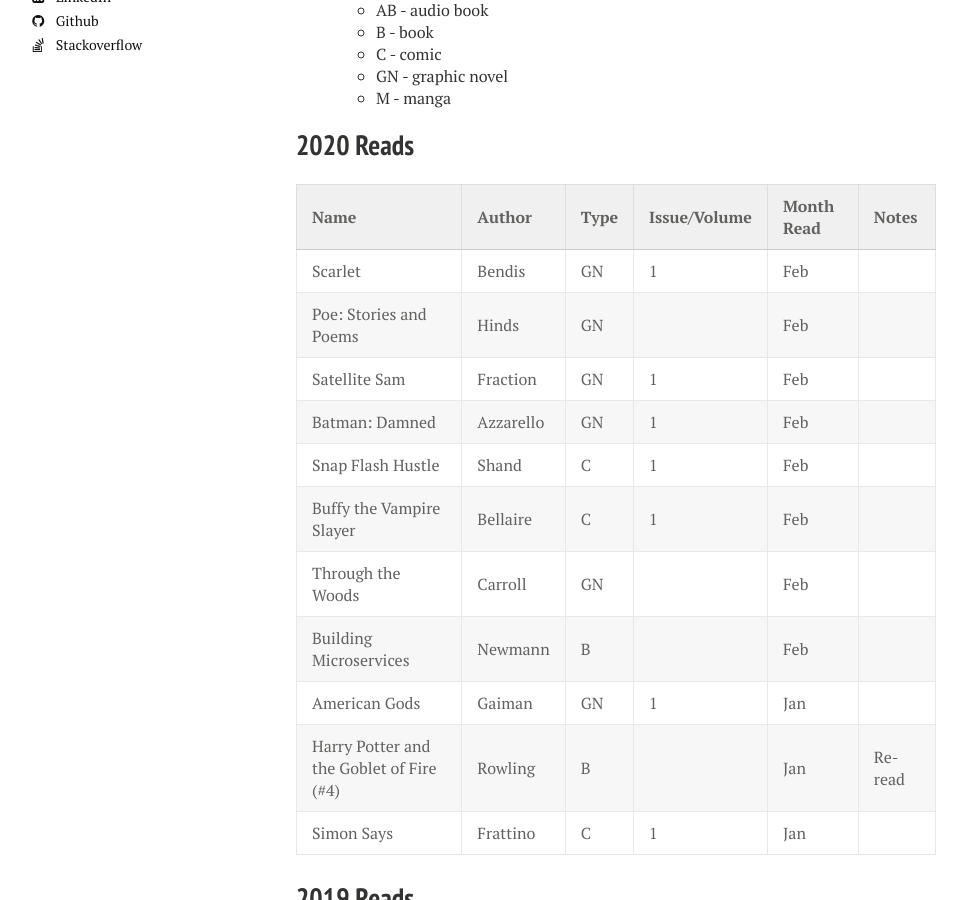
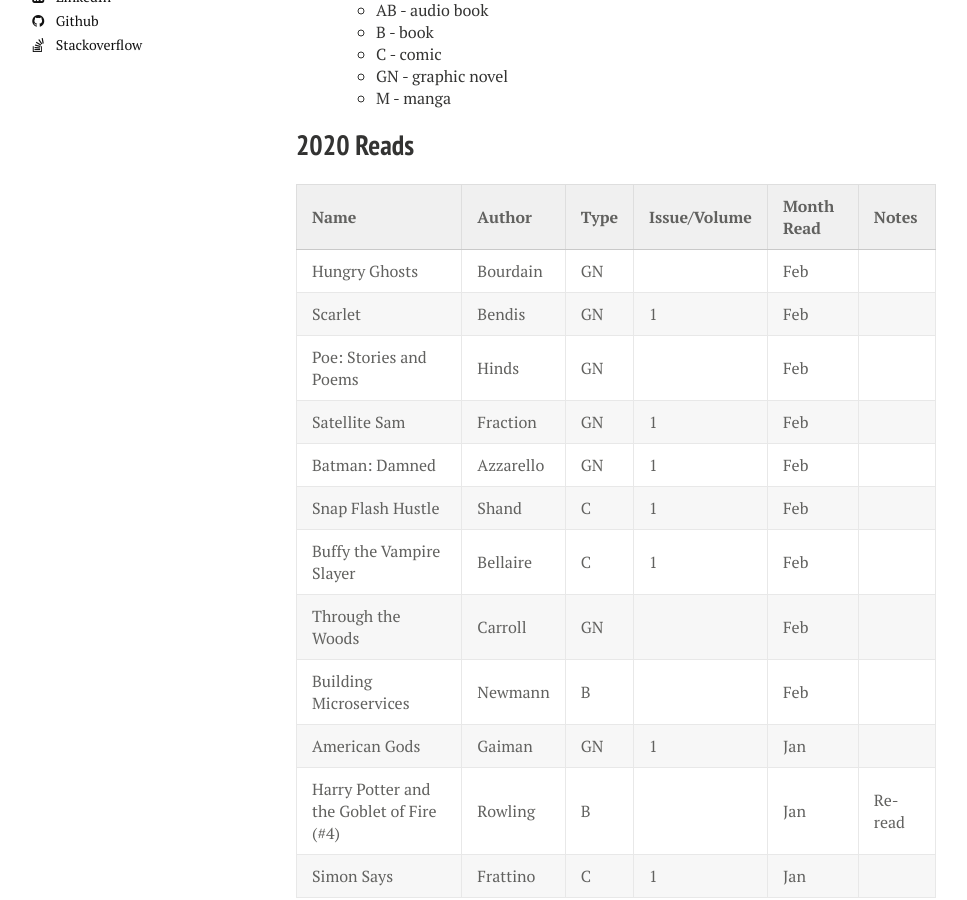
Before and after one commit to calebwherry/calebwherry.github.io, a Jekyll site: the page built from _posts/2020-01-01-My-Reads.md, in a window 1280 px wide and 900 px high, scrolled down 626 px. Shown: the whole window, without its empty margins (24-991 px from the left). Built offline with Jekyll 4.4.1, drawn with Linux system fonts in a browser that asks for light colours; nearby versions of some CDN libraries; comment, search, counter and statistics services are not loaded.

Commit message:
Added new 2020 reads,

```diff
--- a/_posts/2020-01-01-My-Reads.md
+++ b/_posts/2020-01-01-My-Reads.md
@@ -37,6 +37,7 @@
 
 | Name                                           | Author         | Type  | Issue/Volume | Month Read   | Notes                                         |
 |:-----------------------------------------------|:---------------|:------|:-------------|:-------------|:----------------------------------------------|
+| Hungry Ghosts                                  | Bourdain       | GN    |              | Feb          |                                               |
 | Scarlet                                        | Bendis         | GN    | 1            | Feb          |                                               |
 | Poe: Stories and Poems                         | Hinds          | GN    |              | Feb          |                                               |
 | Satellite Sam                                  | Fraction       | GN    | 1            | Feb          |                                               |
```
